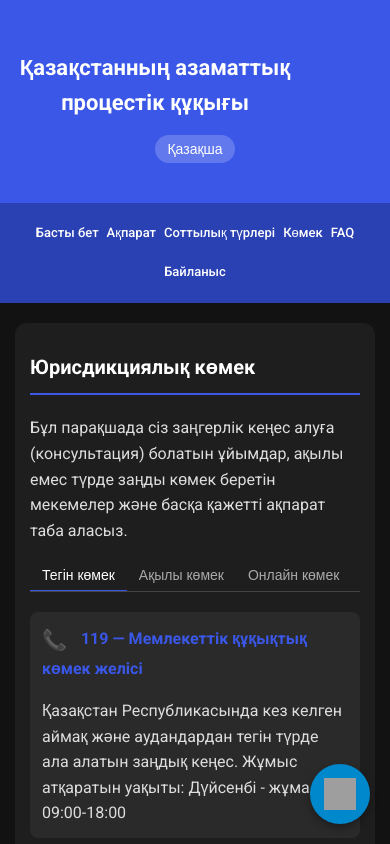
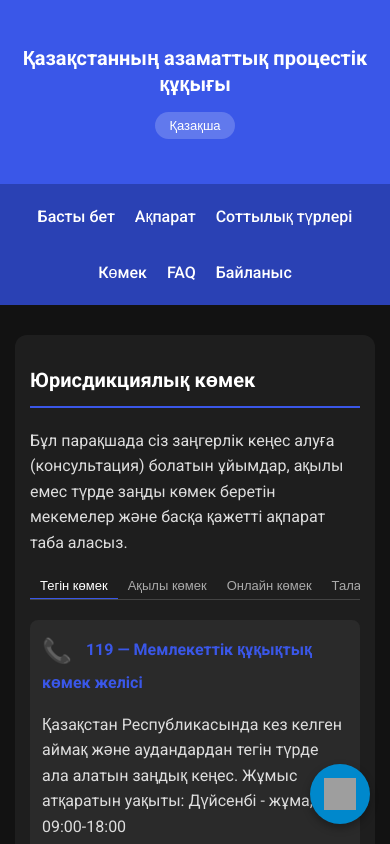
Before and after one commit to MEALI09/TeamGeo.github.io, a plain HTML site: page help.html in a window 390 px wide. Shown: the top 844 px of the page. Drawn offline with Linux system fonts and the light colour scheme; grey boxes are pictures that could not be loaded.

Commit message:
help.html

```diff
--- a/help.html
+++ b/help.html
@@ -310,40 +310,55 @@
   @media (max-width: 768px) {
         .header-content {
             flex-direction: column;
+            padding: 20px 15px;
             text-align: center;
-                padding: 25px 20px 15px;
         }
 
         .logo {
             width: 100%;
-                margin: 0;
+            margin: 0 auto;
             padding: 0;
+            font-size: 22px;
+            line-height: 1.3;
         }
 
         .language-toggle-btn {
-                position: static;
+            position: relative;
+            top: auto;
+            right: auto;
             transform: none;
-                margin-top: 15px;
+            margin: 15px auto 0;
             display: inline-block;
-                order: 1;
+            width: auto;
+            max-width: 120px;
         }
 
         /* Остальные мобильные стили */
         .nav-links {
-                gap: 10px;
+            gap: 8px;
+            justify-content: center;
         }
 
         nav a {
-                font-size: 14px;
+            font-size: 13px;
+            padding: 5px 8px;
         }
 
-            .tab-btn {
-                padding: 10px 15px;
-                font-size: 14px;
+        .container {
+            padding: 0 15px;
         }
 
         .content-box {
             padding: 15px;
+        }
+
+        h1, h2 {
+            font-size: 20px;
+        }
+
+        .tab-btn {
+            padding: 8px 12px;
+            font-size: 13px;
         }
 
         .help-item {
@@ -354,53 +369,60 @@
             font-size: 16px;
         }
 
-            .template-preview {
-                padding: 12px;
-            }
-
         .download-btn {
-                padding: 10px 20px;
+            padding: 10px 15px;
             width: 100%;
-                text-align: center;
         }
     }
 
+    /* Дополнительные стили для очень маленьких экранов */
     @media (max-width: 480px) {
         .logo {
-                font-size: 22px;
-                padding-right: 80px; /* Оставляем место для кнопки языка */
+            font-size: 20px;
         }
 
         .language-toggle-btn {
-                right: 10px;
             padding: 6px 12px;
-                min-width: 70px;
+            font-size: 13px;
+        }
+
+        nav a {
+            font-size: 12px;
+        }
+
+        .tab-btn {
+            padding: 6px 10px;
+        }
+    }
+
+    /* Все остальные стили остаются без изменений */
+    nav {
+        background-color: #2a41b4;
+        padding: 15px 0;
+    }
+
+    .nav-container {
+        max-width: 1200px;
+        margin: 0 auto;
+        display: flex;
+        justify-content: center;
+        padding: 0 20px;
     }
 
     .nav-links {
-                gap: 8px;
+        display: flex;
+        flex-wrap: wrap;
+        justify-content: center;
+        gap: 20px;
     }
 
     nav a {
-                font-size: 13px;
-            }
-
-            .container {
-                padding: 0 15px;
-                margin: 20px auto;
-            }
-
-            h1, h2 {
-                font-size: 20px;
-            }
-
-            .tab-btn {
-                padding: 8px 12px;
-            }
-
-            .icon {
-                font-size: 20px;
-            }
+        color: white;
+        text-decoration: none;
+        font-weight: 500;
+        font-size: 16px;
+        transition: opacity 0.3s;
+        padding: 5px 0;
     }
     </style>
 </head>
```
Lines whose indentation alone changed are shown as unchanged.
